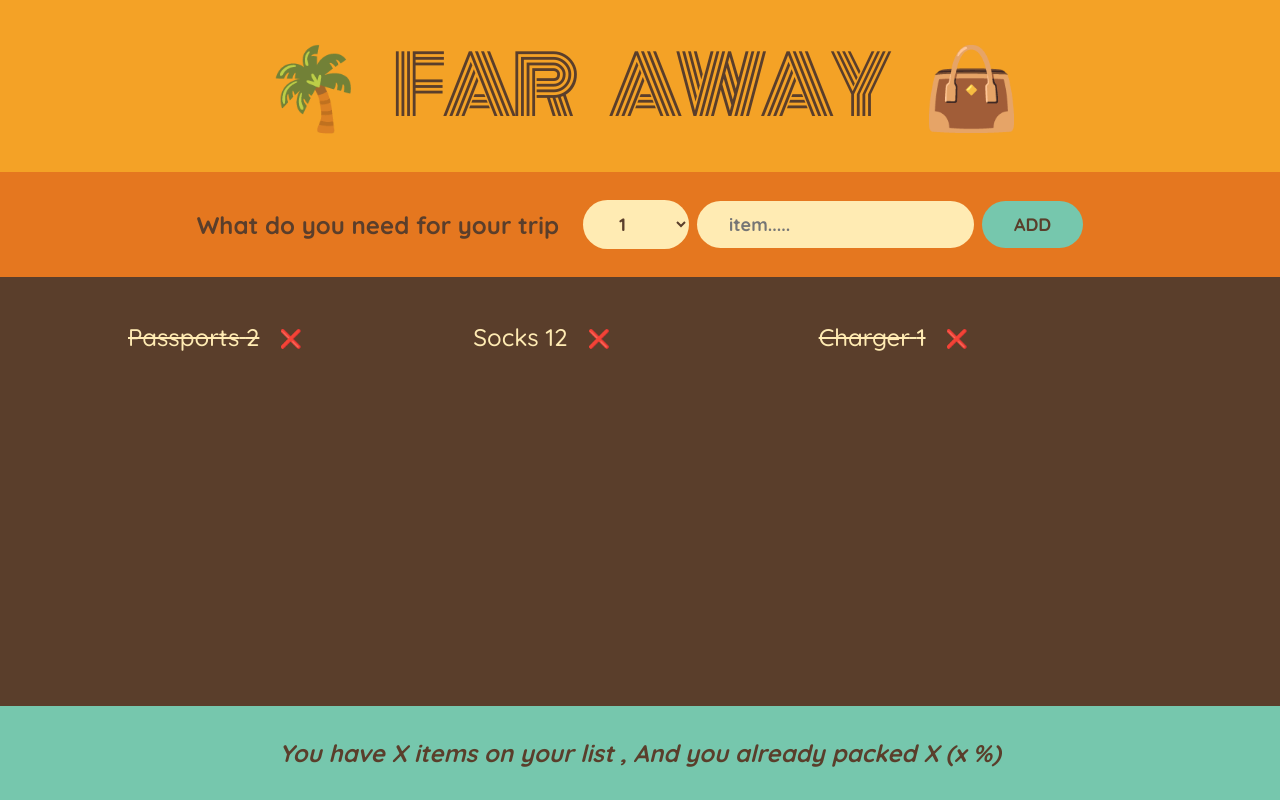
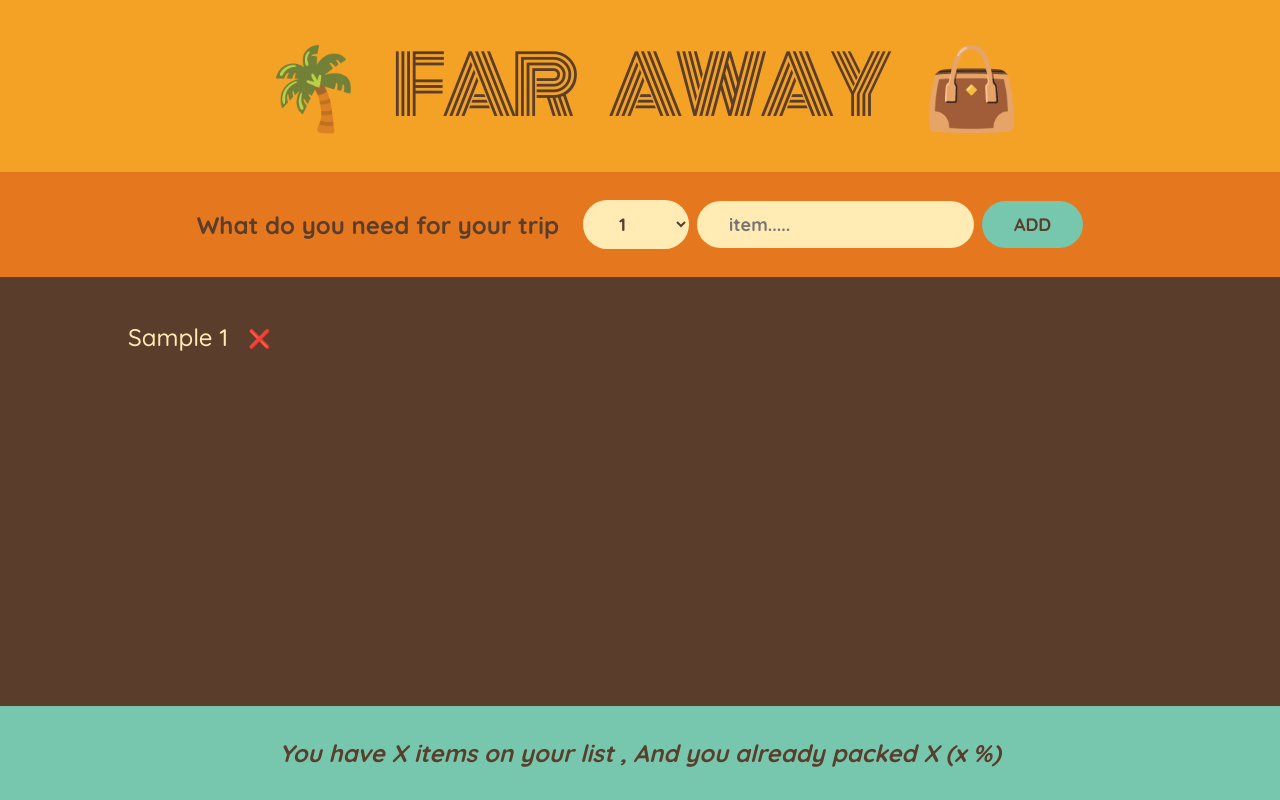
Before and after one commit to athul457/react-todo-list-app, a React (Create React App) app: page / in a window 1280 px wide. Both pictures are taken after typing "Sample" into the empty fields and a click on the button "ADD". Built offline with nearby package versions, Linux system fonts and the light colour scheme.

Commit message:
create state in App()

```diff
--- a/src/App.js
+++ b/src/App.js
@@ -1,18 +1,23 @@
 import { useState } from "react";
 
-const initialItems = [
-  { id: 1, description: "Passports", quantity: 2, packed: true },
-  { id: 2, description: "Socks", quantity: 12, packed: false },
-  { id: 3, description: "Charger", quantity: 1, packed: true },
-];
+// const initialItems = [
+//   { id: 1, description: "Passports", quantity: 2, packed: true },
+//   { id: 2, description: "Socks", quantity: 12, packed: false },
+//   { id: 3, description: "Charger", quantity: 1, packed: true },
+// ];
 
 function App() {
+  const [item,setItems] = useState([]) ;
+
+  function handleAddItems(newItems){
+    setItems((item)=>[...item,newItems])
+  }
   return (
     <>
       <div className="app">
         <Logo />
-        <Form />
-        <PackingList />
+        <Form onAdditems={handleAddItems}/>
+        <PackingList item={item}/>
         <Status />
       </div>
     </>
@@ -25,16 +30,18 @@ function Logo(){
   )
 }
 
-function Form(){
+function Form({onAdditems}){
 
   const [description,setDescription] = useState("");
   const [quantity,setQuantity] = useState(1);
+
 
   function handleSubmit(e){
     e.preventDefault() ;
     if(!description) return ;
     const newItems = {description,quantity,packed :false ,id :Date.now()}
     console.log(newItems)
+    onAdditems(newItems)
     setDescription("");
     setQuantity(1)
   }
@@ -58,13 +65,13 @@ function Form(){
   )
 }
 
-function PackingList(){
-  const items = initialItems;
+function PackingList({item}){
+
   return (
     <div className="list">
         <ul>
         {
-        items.map((item)=>(
+        item.map((item)=>(
           <Item itemObj= {item} key={item.id}/>
         ))
         }
@@ -75,7 +82,7 @@ function PackingList(){
 
 function Item({itemObj}){
   return <li>
-      <span className={itemObj.packed ?
+      <></><span className={itemObj.packed ?
       ("decoration"):
       ("")}>{itemObj.description} {itemObj.quantity}</span>
       {/* <span style={itemObj.packed ? {textDecoration: "line-through"} : {}}>{itemObj.description} {itemObj.quantity}</span> */}
```
